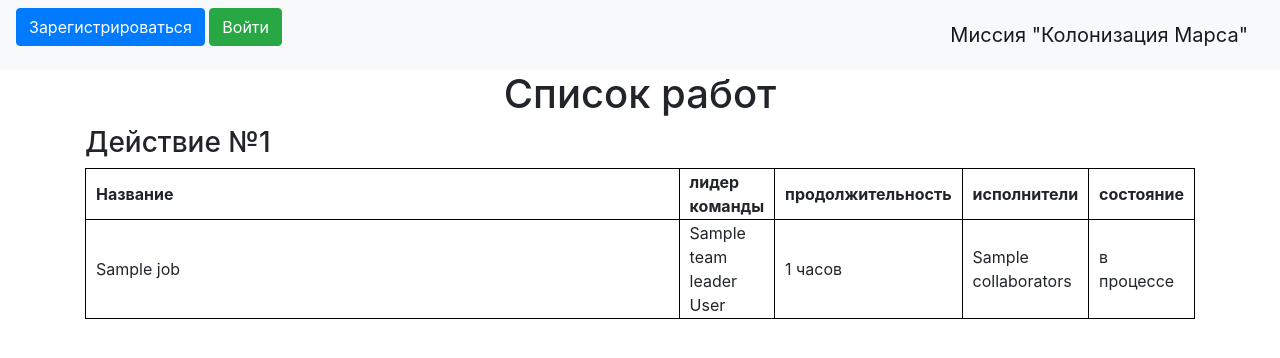
After one commit to goodsoul-andrew/Mars_colonisation, a Flask app: template templates/jobs.html in a window 1280 px wide. The commit adds this page. Shown: the top 358 px of the page. Run offline with Flask 2, Linux system fonts and the light colour scheme; the template is opened without the code that fills it: most values are stand-ins (such as "Sample title", 1, 10 or a date in 2020); some libraries are stand-ins or nearby versions.

Commit message:
commit with jobs list

```diff
--- a/data/__all_models.py
+++ b/data/__all_models.py
@@ -1 +1,2 @@
 from . import users
+from . import jobs
--- a/data/users.py
+++ b/data/users.py
@@ -2,6 +2,7 @@ from werkzeug.security import generate_password_hash, check_password_hash
 import sqlalchemy
 from flask_login import UserMixin
 from .db_session import SqlAlchemyBase
+from sqlalchemy import orm
 
 
 class User(SqlAlchemyBase, UserMixin):
@@ -17,6 +18,7 @@ class User(SqlAlchemyBase, UserMixin):
     modified_date = sqlalchemy.Column(sqlalchemy.DateTime)
     hashed_password = sqlalchemy.Column(sqlalchemy.String, nullable=True)
     about = sqlalchemy.Column(sqlalchemy.String)
+    #jobs = orm.relationship("Job", back_populates='team_leader')
     # user = orm.relationship('User')
 
     def set_password(self, password):
--- a/main.py
+++ b/main.py
@@ -1,6 +1,7 @@
 from flask import Flask, render_template, redirect
 from data import db_session
 from data.users import User
+from data.jobs import Job
 from flask_login import LoginManager, login_user
 from flask_wtf import FlaskForm
 from wtforms import StringField, PasswordField, BooleanField, SubmitField, EmailField
@@ -16,7 +17,9 @@ app.config['SECRET_KEY'] = 'yandexlyceum_secret_key'
 @app.route('/')
 @app.route('/index')
 def index():
-    return "Привет, Яндекс!"
+    db_sess = db_session.create_session()
+    jobs = db_sess.query(Job).filter()
+    return render_template("jobs.html", jobs=jobs)
 
 
 @app.route('/register', methods=['GET', 'POST'])
--- a/templates/base.html
+++ b/templates/base.html
@@ -20,7 +20,7 @@
                 <a class="btn btn-success" href="/login">Войти</a>
             </p>
         {% endif %}
-        <a class="navbar-brand" href="#">Наше приложение</a>
+        <a class="navbar-brand" href="#">Миссия "Колонизация Марса"</a>
     </nav>
 </header>
 <!-- Begin page content -->
--- /dev/null
+++ b/templates/jobs.html
@@ -0,0 +1,37 @@
+{% extends "base.html" %}
+
+{% block content %}
+<style>
+        table, th, td {
+          border: 1px solid black;
+          width: 100%;
+          padding-right: 10px;
+          padding-left: 10px;
+        }
+</style>
+    <h1><center>Список работ</center></h1>
+    {% for job in jobs%}
+        <h3>Действие №{{job.id}}</h3>
+        <table>
+            <tr>
+                <th>Название</th>
+                <th> лидер команды </th>
+                <th> продолжительность </th>
+                <th> исполнители </th>
+                <th> состояние </th>
+            </tr>
+            <tr>
+                <td>{{job.job}}</td>
+                <td>{{job.team_leader.name}} {{job.team_leader.surname}}</td>
+                <td>{{job.work_size}} часов</td>
+                <td>{{job.collaborators}}</td>
+                {% set f = job.is_finished %}
+                {% if f == True %}
+                    <td>завершено</td>
+                {% else %}
+                    <td>в процессе</td>
+                {% endif %}
+            </tr>
+        </table>
+    {% endfor %}
+{% endblock %}
```
Also changed, not shown: data/jobs.py (added, +17 -0 lines), templates/table.css (added, +12 -0 lines), db/database.db.
